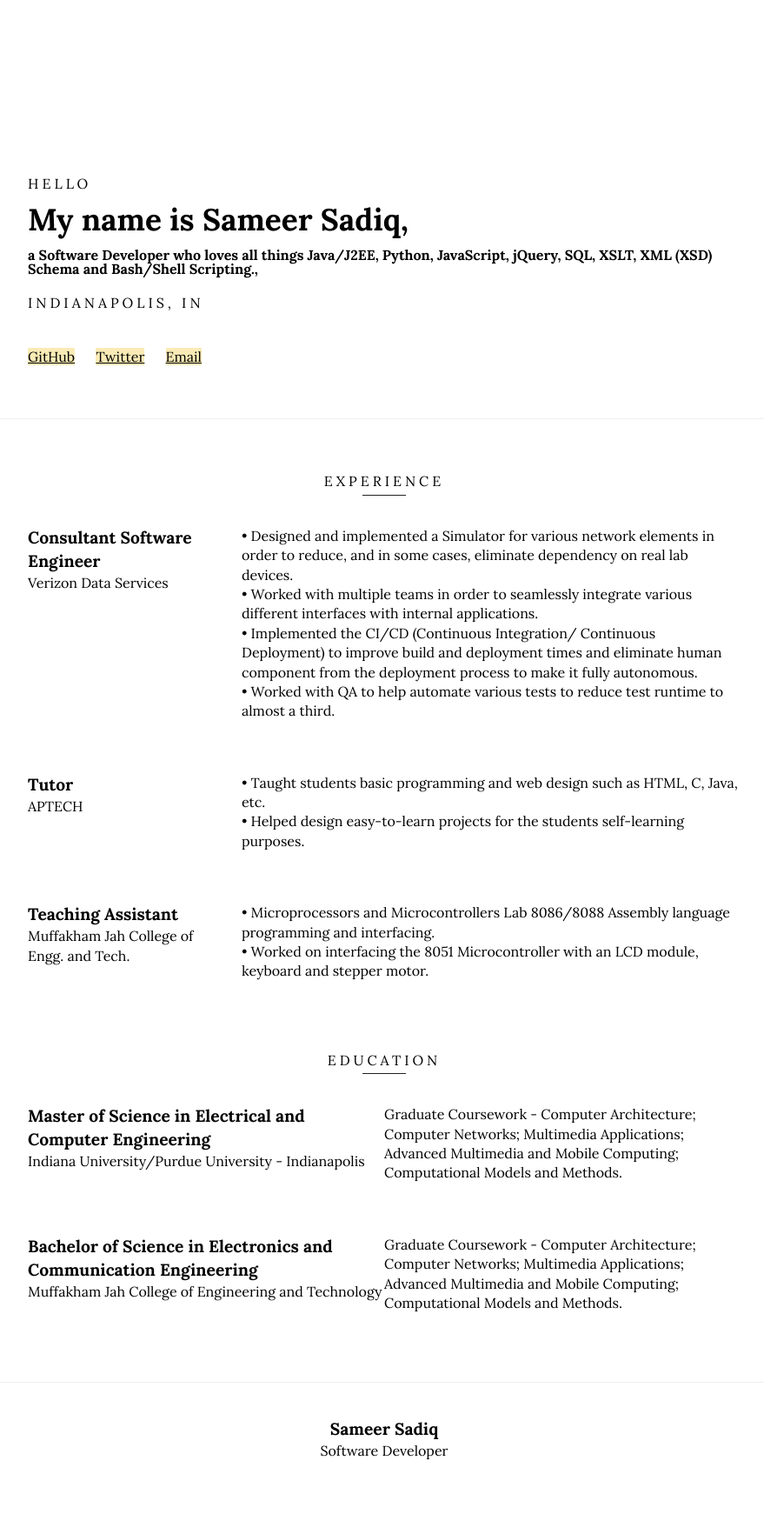
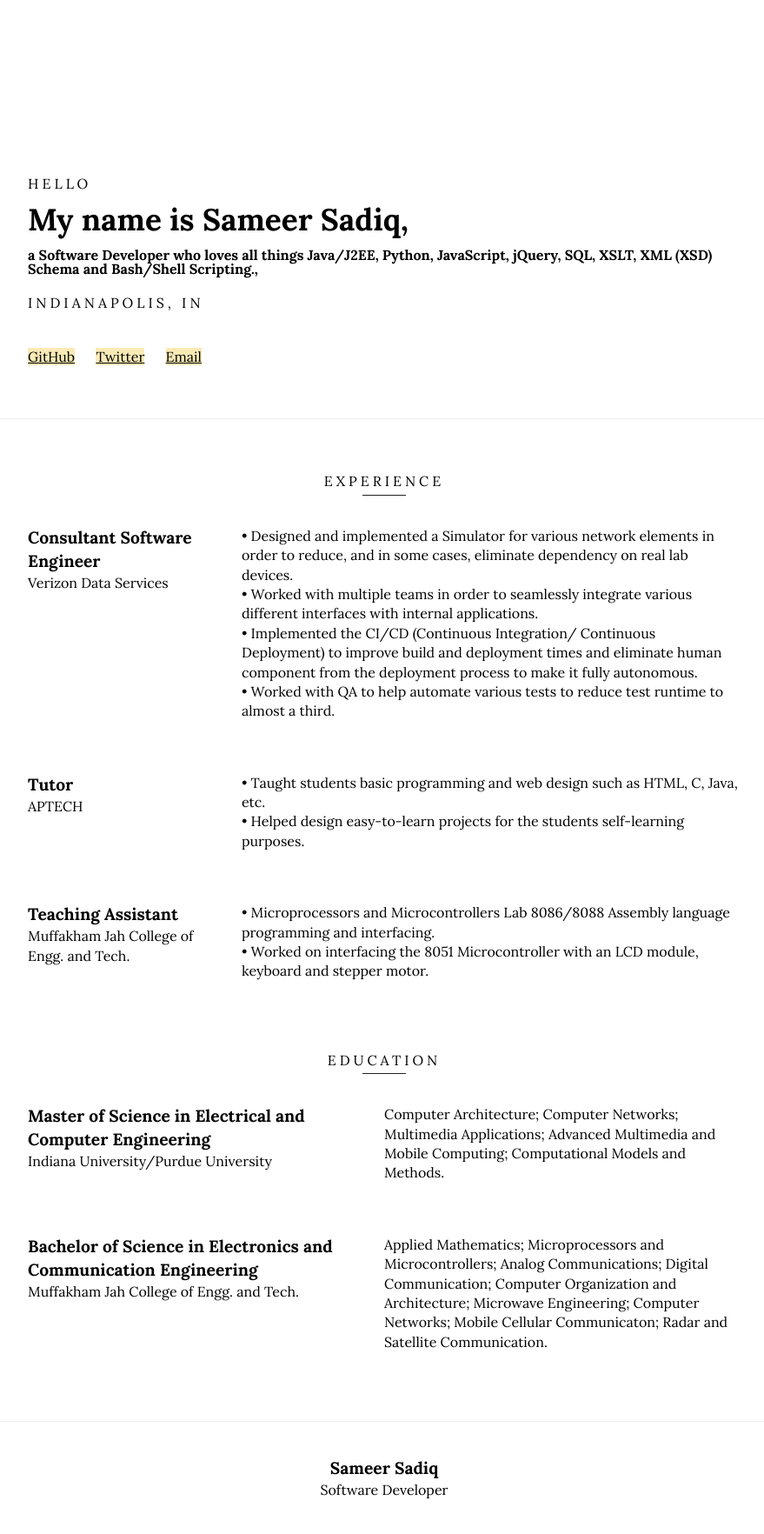
Before and after one commit to sameersadiq1/sameersadiq1.github.io, a Jekyll site: the page built from index.html, in a window 1280 px wide. Shown: the whole page at 87% size, without its empty margins (198-1077 px from the left). Built offline with Jekyll 4.4.1, drawn with Linux system fonts in a browser that asks for light colours; before the commit the page ends 1720 px from its top, so only the background shows below that.

Commit message:
bacholors description

```diff
--- a/_data/education.yml
+++ b/_data/education.yml
@@ -1,8 +1,8 @@
 -   qualification: Master of Science in Electrical and Computer Engineering
-    school: Indiana University/Purdue University - Indianapolis
-    description: Graduate Coursework - Computer Architecture; Computer Networks; Multimedia Applications; Advanced Multimedia and Mobile Computing; Computational Models and Methods.
+    school: Indiana University/Purdue University
+    description: Computer Architecture; Computer Networks; Multimedia Applications; Advanced Multimedia and Mobile Computing; Computational Models and Methods.
 
 
 -   qualification: Bachelor of Science in Electronics and Communication Engineering
-    school: Muffakham Jah College of Engineering and Technology
-    description: Graduate Coursework - Computer Architecture; Computer Networks; Multimedia Applications; Advanced Multimedia and Mobile Computing; Computational Models and Methods.
+    school: Muffakham Jah College of Engg. and Tech.
+    description:  Applied Mathematics; Microprocessors and Microcontrollers; Analog Communications; Digital Communication; Computer Organization and Architecture; Microwave Engineering; Computer Networks; Mobile Cellular Communicaton; Radar and Satellite Communication.
```
